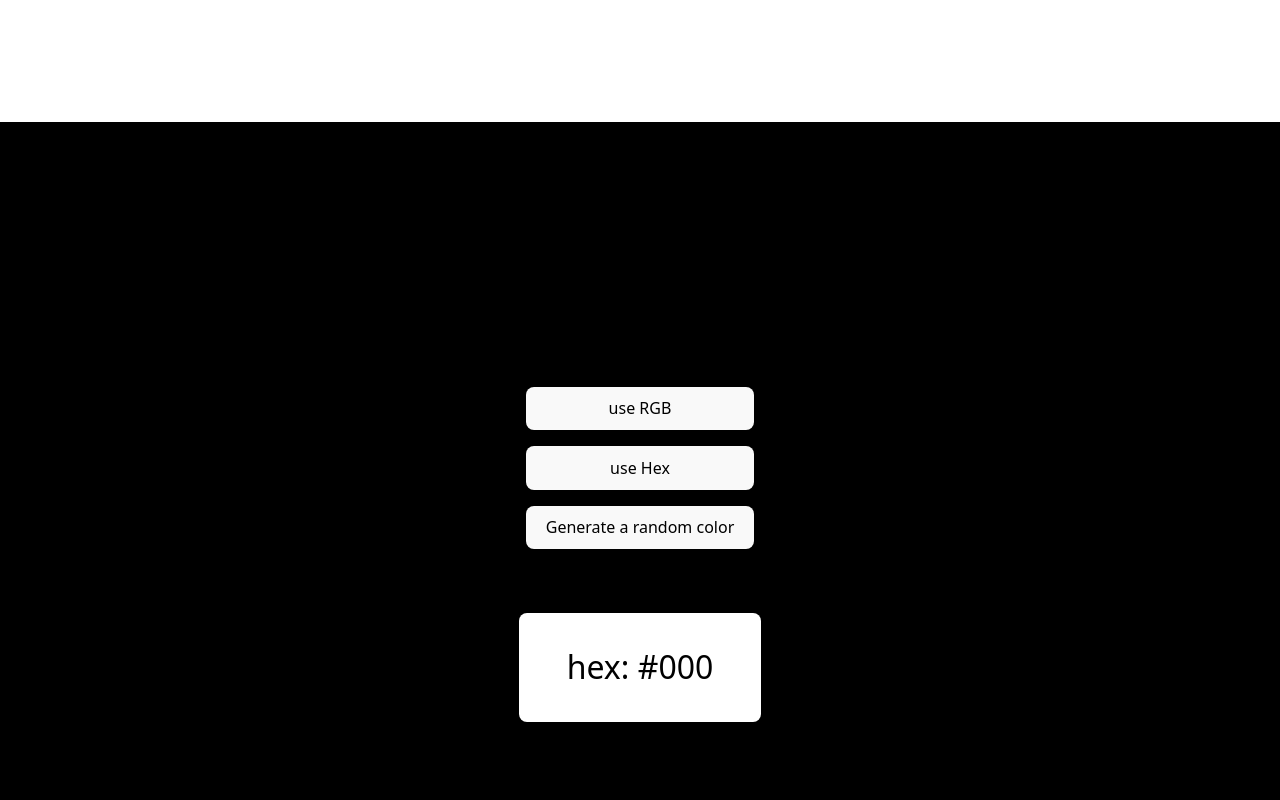
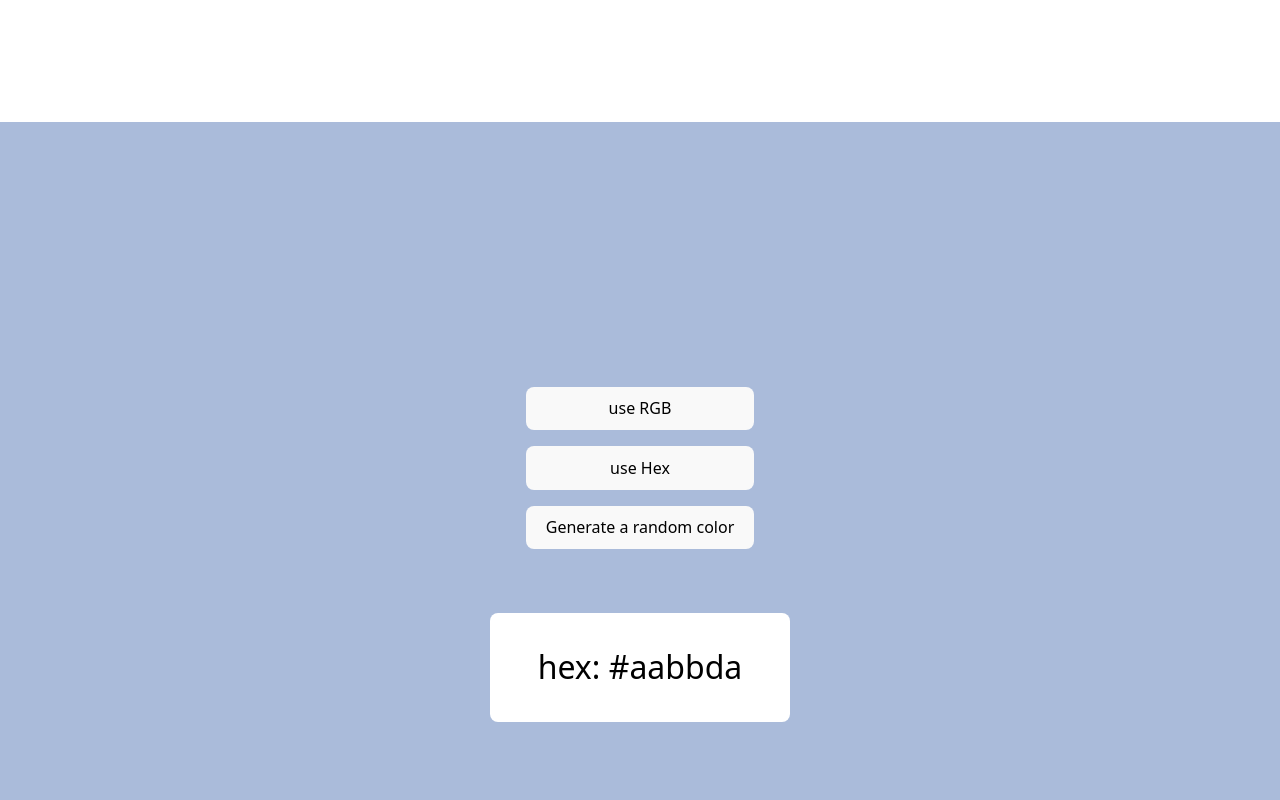
Before and after one commit to Jo-Ry/25-small-react-projects-WIP, a React (Vite) app: page / in a window 1280 px wide. Shown: the part 780-1580 px from the top of the page. Built offline with nearby package versions, Linux system fonts and the light colour scheme.

Commit message:
updated default color

```diff
--- a/src/project-2/RandomColorGenerator.tsx
+++ b/src/project-2/RandomColorGenerator.tsx
@@ -2,7 +2,7 @@ import { useState } from 'react';
 import ComponentWrapper from '../components/ComponentWrapper';
 
 const RandomColorGenerator = () => {
-    const [color, setcolor] = useState('#000');
+    const [color, setcolor] = useState('#aabbda');
     const [colorType, setcolorType] = useState<'hex' | 'rgb'>('hex');
 
     /**
```
